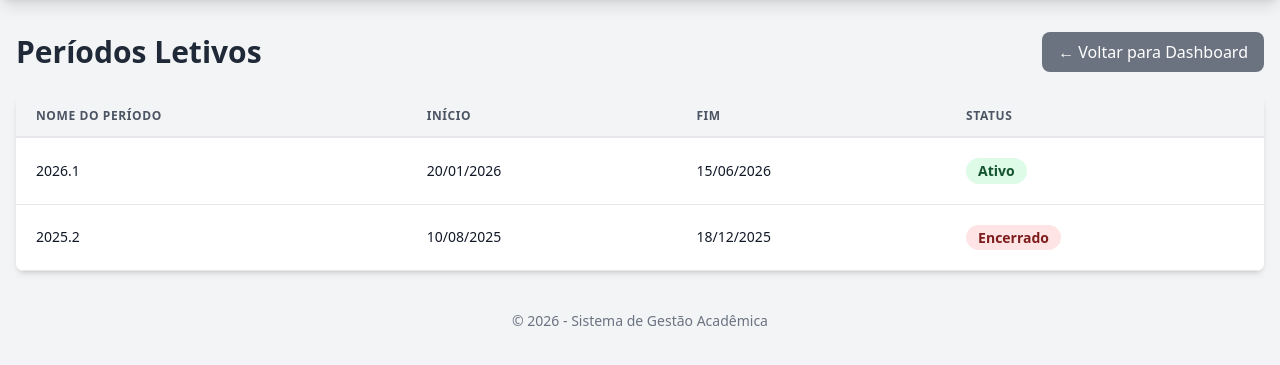
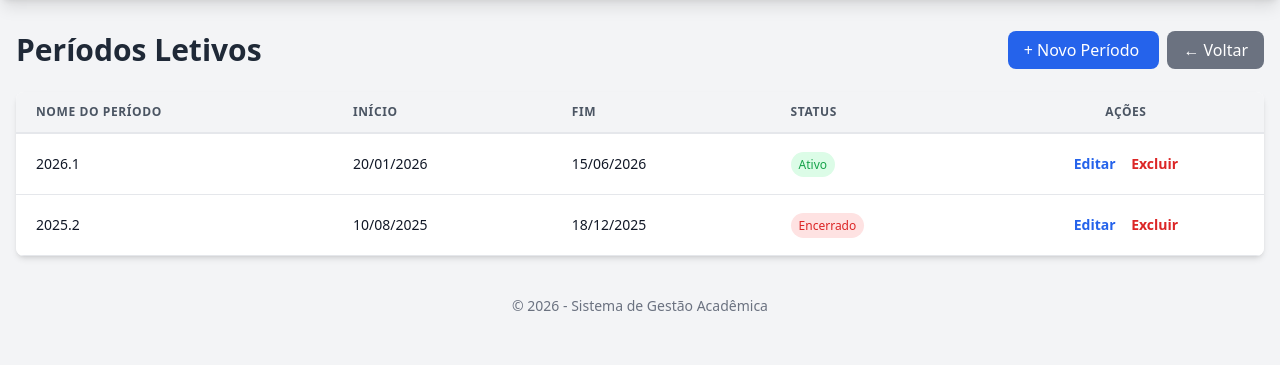
Before and after one commit to Eduardo-Porfirio/final_topicos, a Django app: page /periodo/ in a window 1280 px wide. Shown: the part 60-425 px from the top of the page. Run offline with Django 5.2, Linux system fonts and the light colour scheme; the visitor is signed in with stand-in values (Sample User, id 1); data comes from the database, SQL or seed files in the repository; some libraries are stand-ins or nearby versions.

Commit message:
Adicionando cadastro de periodo letivo via dashboard de gerenciamento

```diff
--- a/src/core/settings.py
+++ b/src/core/settings.py
@@ -28,7 +28,7 @@ BASE_DIR = Path(__file__).resolve().parent.parent
 SECRET_KEY = "django-insecure-exqs40(4cmtj4$(5w&no=)%&&lt5kric!ffw_+sb&3aepmu#&@"
 
 # SECURITY WARNING: don't run with debug turned on in production!
-DEBUG = True
+DEBUG = False
 
 ALLOWED_HOSTS = ["*"]
 APPEND_SLASH = False
--- a/src/periodo_letivo/urls.py
+++ b/src/periodo_letivo/urls.py
@@ -3,6 +3,9 @@ from . import views
 
 urlpatterns = [
     path('', views.list_periodos_view, name='list_periodos'),
+    path('novo/', views.create_periodo_view, name='create_periodo'),
+    path('editar/<int:pk>/', views.edit_periodo_view, name='edit_periodo'),
+    path('excluir/<int:pk>/', views.delete_periodo_view, name='delete_periodo'),
     path('consultar/', views.consultar_periodo_letivo_view, name='consultar_periodo_letivo'),
     path('inserir/', views.inserir_periodo_letivo_view, name='inserir_periodo_letivo'),
     path('encerrar/<str:nome>/', views.encerrar_periodo_letivo_view, name='encerrar_periodo_letivo'),
--- a/src/periodo_letivo/views.py
+++ b/src/periodo_letivo/views.py
@@ -1,18 +1,47 @@
 import json
-from django.shortcuts import render
-from django.http import HttpResponse
-from django.http import JsonResponse
+from django.shortcuts import render, redirect, get_object_or_404
+from django.http import HttpResponse, JsonResponse
 from .models import PeriodoLetivo
+from .forms import PeriodoLetivoForm
 from django.views.decorators.csrf import csrf_exempt
-
-
-
 from django.contrib.auth.decorators import login_required
+import json
 
 @login_required
 def list_periodos_view(request):
     periodos = PeriodoLetivo.objects.all().order_by('-dtinicial')
     return render(request, 'periodo_letivo/list.html', {'periodos': periodos})
+
+@login_required
+def create_periodo_view(request):
+    if request.method == 'POST':
+        form = PeriodoLetivoForm(request.POST)
+        if form.is_valid():
+            form.save()
+            return redirect('list_periodos')
+    else:
+        form = PeriodoLetivoForm()
+    return render(request, 'periodo_letivo/form.html', {'form': form, 'title': 'Novo Período Letivo'})
+
+@login_required
+def edit_periodo_view(request, pk):
+    periodo = get_object_or_404(PeriodoLetivo, pk=pk)
+    if request.method == 'POST':
+        form = PeriodoLetivoForm(request.POST, instance=periodo)
+        if form.is_valid():
+            form.save()
+            return redirect('list_periodos')
+    else:
+        form = PeriodoLetivoForm(instance=periodo)
+    return render(request, 'periodo_letivo/form.html', {'form': form, 'title': 'Editar Período Letivo'})
+
+@login_required
+def delete_periodo_view(request, pk):
+    periodo = get_object_or_404(PeriodoLetivo, pk=pk)
+    if request.method == 'POST':
+        periodo.delete()
+        return redirect('list_periodos')
+    return render(request, 'periodo_letivo/confirm_delete.html', {'obj': periodo})
 
 
 def consultar_periodo_letivo_view(request):
--- a/src/templates/periodo_letivo/list.html
+++ b/src/templates/periodo_letivo/list.html
@@ -5,9 +5,14 @@
 {% block content %}
 <div class="mb-6 flex justify-between items-center">
     <h1 class="text-3xl font-bold text-gray-800">Períodos Letivos</h1>
-    <a href="{% url 'dashboard' %}" class="bg-gray-500 hover:bg-gray-600 text-white px-4 py-2 rounded-lg transition duration-300">
-        &larr; Voltar para Dashboard
-    </a>
+    <div class="space-x-2">
+        <a href="{% url 'create_periodo' %}" class="bg-blue-600 hover:bg-blue-700 text-white px-4 py-2 rounded-lg transition duration-300">
+            + Novo Período
+        </a>
+        <a href="{% url 'dashboard' %}" class="bg-gray-500 hover:bg-gray-600 text-white px-4 py-2 rounded-lg transition duration-300">
+            &larr; Voltar
+        </a>
+    </div>
 </div>
 
 <div class="bg-white shadow-md rounded-lg overflow-hidden">
@@ -26,6 +31,9 @@
                 <th class="px-5 py-3 border-b-2 border-gray-200 bg-gray-100 text-left text-xs font-semibold text-gray-600 uppercase tracking-wider">
                     Status
                 </th>
+                <th class="px-5 py-3 border-b-2 border-gray-200 bg-gray-100 text-center text-xs font-semibold text-gray-600 uppercase tracking-wider">
+                    Ações
+                </th>
             </tr>
         </thead>
         <tbody>
@@ -42,16 +50,14 @@
                 </td>
                 <td class="px-5 py-5 border-b border-gray-200 bg-white text-sm">
                     {% if periodo.status %}
-                        <span class="relative inline-block px-3 py-1 font-semibold text-green-900 leading-tight">
-                            <span aria-hidden class="absolute inset-0 bg-green-200 opacity-50 rounded-full"></span>
-                            <span class="relative">Ativo</span>
-                        </span>
+                        <span class="text-green-600 bg-green-100 px-2 py-1 rounded-full text-xs">Ativo</span>
                     {% else %}
-                        <span class="relative inline-block px-3 py-1 font-semibold text-red-900 leading-tight">
-                            <span aria-hidden class="absolute inset-0 bg-red-200 opacity-50 rounded-full"></span>
-                            <span class="relative">Encerrado</span>
-                        </span>
+                        <span class="text-red-600 bg-red-100 px-2 py-1 rounded-full text-xs">Encerrado</span>
                     {% endif %}
+                </td>
+                <td class="px-5 py-5 border-b border-gray-200 bg-white text-sm text-center space-x-3">
+                    <a href="{% url 'edit_periodo' periodo.pk %}" class="text-blue-600 hover:text-blue-900 font-semibold">Editar</a>
+                    <a href="{% url 'delete_periodo' periodo.pk %}" class="text-red-600 hover:text-red-900 font-semibold">Excluir</a>
                 </td>
             </tr>
             {% empty %}
```
Also changed, not shown: src/periodo_letivo/forms.py (added, +19 -0 lines), src/templates/periodo_letivo/confirm_delete.html (added, +27 -0 lines), src/templates/periodo_letivo/form.html (added, +35 -0 lines).
